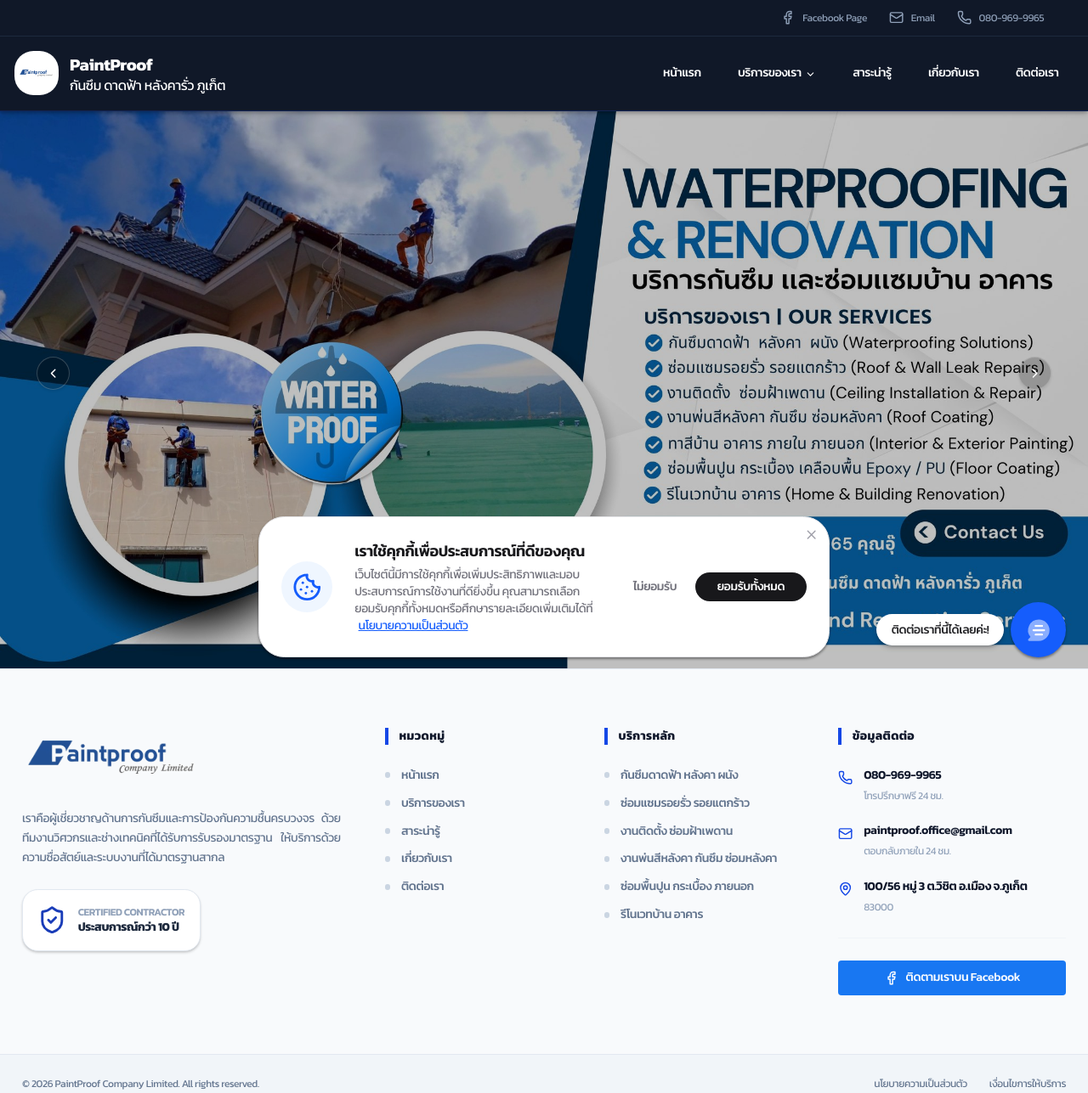
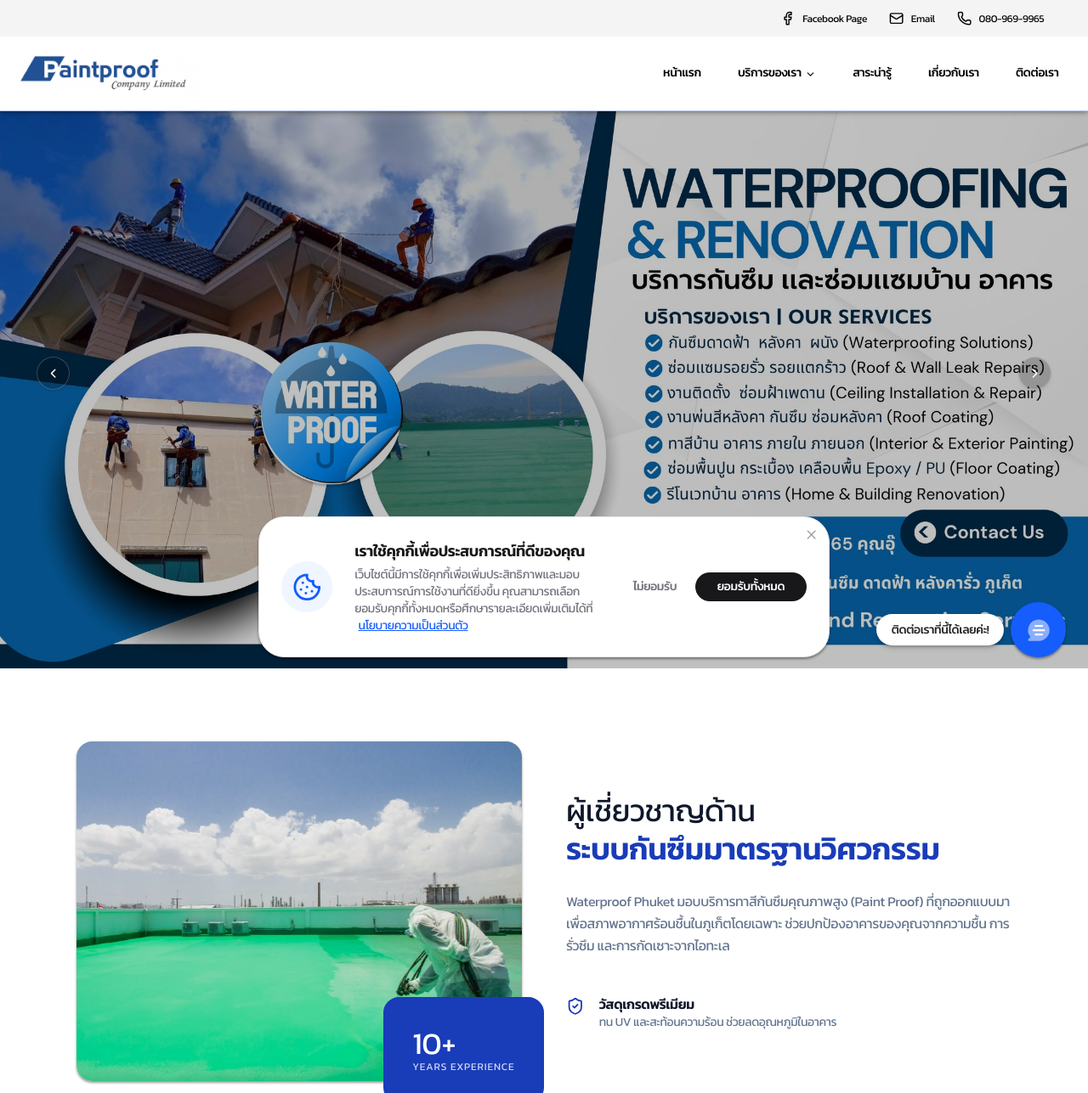
Before and after one commit to Mikku44/paintproofphuket, a Next.js app: page / in a window 1280 px wide. Shown: the top 1287 px of the page at 85% size. Built offline with nearby package versions, Linux system fonts and the light colour scheme.

Commit message:
feat : update home page

```diff
--- a/app/components/navbar.tsx
+++ b/app/components/navbar.tsx
@@ -41,16 +41,17 @@ export default function Navbar() {
   ];
 
   return (
-    <header className="w-full sticky top-0 z-50 border-b border-blue-800/30 bg-gray-900 shadow-lg">
+    <header className="w-full sticky top-0 z-50 border-b bg-white border-blue-800/30  shadow-lg">
       {/* --- TOP BAR --- */}
-      <section className="container-x w-full  h-10 border-b border-slate-800 flex items-center">
+      <div className="bg-zinc-100">
+        <section className="container-x w-full  h-10  border-slate-800 flex items-center">
           <div className="container mx-auto px-4 flex justify-end items-center h-full">
             <div className="flex items-center gap-6">
               {contactLinks.map((contact, index) => (
                 <a
                   key={index}
                   href={contact.href}
-                className="flex items-center gap-2 text-slate-400 hover:text-blue-400 transition-colors text-[12px]"
+                  className="flex items-center gap-2  hover:text-blue-400 transition-colors text-[12px]"
                 >
                   {contact.icon}
                   <span className="hidden sm:inline">{contact.label}</span>
@@ -59,24 +60,21 @@ export default function Navbar() {
             </div>
           </div>
         </section>
+      </div>
 
       {/* --- MAIN NAVBAR --- */}
       <section className="container-x mx-auto px-4 h-20 flex items-center justify-between">
         {/* Logo */}
         <Link href="/" className="flex items-center gap-3 group">
-          <div className="w-12 h-12 rounded-lg bg-white overflow-hidden p-1 shrink-0">
-            <img
-              src="/logo.jpg"
-              className="w-full h-full object-contain"
-              alt="PaintProof Phuket"
-            />
+         <div className="w-[220px] h-auto  flex items-center justify-center ">
+                <img src="/logo.jpg" alt="PaintProof Logo" className="mix-blend-darken" />
               </div>
-          <div className="flex flex-col leading-tight">
-            <span className="text-white font-bold text-xl ">PaintProof</span>
-            <span className="text-white  ">
+          {/* <div className="flex flex-col leading-tight">
+            <span className=" font-bold text-xl ">PaintProof</span>
+            <span className="  ">
               กันซึม ดาดฟ้า หลังคารั่ว ภูเก็ต
             </span>
-          </div>
+          </div> */}
         </Link>
 
         {/* Desktop Navigation */}
@@ -86,11 +84,11 @@ export default function Navbar() {
               <NavigationMenuItem key={item.label}>
                 {item.children ? (
                   <>
-                    <NavigationMenuTrigger className="bg-transparent text-white ">
+                    <NavigationMenuTrigger className="bg-transparent  ">
                       {item.label}
                     </NavigationMenuTrigger>
                     <NavigationMenuContent>
-                      <ul className="grid w-[240px] gap-1 p-2">
+                      <ul className="grid w-[240px] relative inset-0 left-0 gap-1 p-2">
                         {item.children.map((sub) => (
                           <li key={sub.href}>
                             <NavigationMenuLink
@@ -117,7 +115,7 @@ export default function Navbar() {
                     href={item.href}
                     className="group inline-flex h-10 w-max items-center justify-center
                     rounded-md bg-transparent px-4 py-2 text-sm
-                     font-medium text-white transition-colors ">
+                     font-medium  transition-colors ">
                       {item.label}
                     </NavigationMenuLink>
                   </div>
@@ -130,7 +128,7 @@ export default function Navbar() {
         {/* Mobile Menu (Drawer) */}
         <Sheet open={open} onOpenChange={setOpen}>
           <SheetTrigger asChild className="md:hidden">
-            <Button variant="ghost" size="icon" className="text-white hover:bg-gray-800">
+            <Button variant="ghost" size="icon" className=" hover:bg-blue-600/10">
               <Menu className="h-6 w-6" />
             </Button>
           </SheetTrigger>
--- a/app/page.tsx
+++ b/app/page.tsx
@@ -1,21 +1,154 @@
 import ImageCarousel from "./components/ImageCarousel";
 import { HOME_IMAGES } from "./const/app";
+import { ArrowRight, ShieldCheck, Paintbrush, Home as HomeIcon } from "lucide-react";
 
-
-
+// ข้อมูลบริการสำหรับ Grid
+const services = [
+  {
+    title: "กันซึมดาดฟ้า หลังคา ผนัง",
+    description: "ติดตั้งระบบกันซึมมาตรฐานสากล ป้องกันน้ำรั่วซึมเข้าสู่โครงสร้างอาคารอย่างถาวร",
+    image: "/images/service1.jpg"
+  },
+  {
+    title: "ซ่อมแซมรอยรั่ว รอยแตกร้าว",
+    description: "วิเคราะห์และแก้ไขปัญหารอยร้าวด้วยวัสดุประสานประสิทธิภาพสูง ทนทานต่อแรงมัดตัว",
+    image: "/images/service2.jpg"
+  },
+  {
+    title: "งานติดตั้ง ซ่อมฝ้าเพดาน",
+    description: "บริการงานฝ้าครบวงจร แก้ไขปัญหาฝ้าบวมชื้นจากน้ำรั่ว พร้อมตกแต่งให้เรียบเนียน",
+    image: "/images/service3.jpg"
+  },
+  {
+    title: "งานพ่นสีหลังคา ซ่อมหลังคา",
+    description: "ฟื้นฟูหลังคาเก่าให้ใหม่ด้วยสีสะท้อนความร้อน พร้อมระบบกันซึมคุณภาพสูง",
+    image: "/images/service4.jpg"
+  },
+  {
+    title: "ซ่อมพื้นปูน กระเบื้อง ภายนอก",
+    description: "ซ่อมบำรุงพื้นผิวภายนอก ปูกระเบื้อง และแก้ไขปัญหาพื้นแตกร้าวจากการทรุดตัว",
+    image: "/images/service5.jpg"
+  },
+  {
+    title: "รีโนเวทบ้าน อาคาร",
+    description: "ปรับปรุงอาคารเก่าให้ทันสมัย แข็งแรง และตอบโจทย์การใช้งานยุคใหม่",
+    image: "/images/service6.jpg"
+  }
+];
 
 export default async function Home() {
+  return (
+    <div className="flex flex-col bg-white dark:bg-zinc-950 min-h-screen">
+      {/* 1. Hero Section: Carousel */}
+      <ImageCarousel slides={HOME_IMAGES} />
 
+      {/* 2. Highlight Section: About PaintProof */}
+      <section className="py-20 border-b border-slate-50">
+        <div className="max-w-6xl mx-auto px-6 grid md:grid-cols-2 gap-12 items-center">
+          <div className="relative">
+            <img
+              src="/images/1.jpg"
+              alt="PaintProof Service"
+              className="w-full h-[400px] object-cover rounded-sm shadow-2xl"
+            />
+            <div className="absolute -bottom-6 -right-6 bg-blue-800 text-white p-8 hidden md:block rounded-sm">
+              <p className="text-4xl font-light">10+</p>
+              <p className="text-xs uppercase tracking-widest opacity-80">Years Experience</p>
+            </div>
+          </div>
 
+          <div className="space-y-6">
+            <h2 className="text-3xl md:text-4xl font-light text-slate-900 leading-tight">
+              ผู้เชี่ยวชาญด้าน <br />
+              <span className="font-semibold text-blue-800">ระบบกันซึมมาตรฐานวิศวกรรม</span>
+            </h2>
+            <p className="text-slate-500 leading-relaxed">
+              Waterproof Phuket มอบบริการทาสีกันซึมคุณภาพสูง (Paint Proof)
+              ที่ถูกออกแบบมาเพื่อสภาพอากาศร้อนชื้นในภูเก็ตโดยเฉพาะ
+              ช่วยปกป้องอาคารของคุณจากความชื้น การรั่วซึม และการกัดเซาะจากไอทะเล
+            </p>
 
-  return (
-    <div className="flex items-center flex-col bg-zinc-50 font-sans dark:bg-black">
-     <ImageCarousel slides={HOME_IMAGES} />
+            <div className="grid grid-cols-1 gap-4 pt-4">
+              <div className="flex gap-4 items-start">
+                <div className="mt-1"><ShieldCheck className="text-blue-800 size-5" /></div>
+                <div>
+                  <h3 className="font-semibold text-slate-900">วัสดุเกรดพรีเมียม</h3>
+                  <p className="text-sm text-slate-500">ทน UV และสะท้อนความร้อน ช่วยลดอุณหภูมิในอาคาร</p>
+                </div>
+              </div>
+            </div>
+          </div>
+        </div>
+      </section>
 
-     {/* <img
-     src="/waterproof.jpg"
-     className="h-full w-full object-cover"
-     alt="waterproof banner" /> */}
+      {/* 3. Services Grid Section */}
+      <section className="py-24 bg-slate-50/50">
+        <div className="max-w-6xl mx-auto px-6">
+          <div className="mb-16 text-center">
+            <h2 className="text-sm font-bold uppercase tracking-[0.3em] text-blue-800 mb-3">Our Services</h2>
+            <p className="text-3xl md:text-4xl font-light text-slate-900">บริการของเรา</p>
+          </div>
+
+          <div className="grid grid-cols-2 md:grid-cols-2 lg:grid-cols-3 md:gap-8 gap-1">
+            {services.map((service, index) => (
+              <div key={index} className="group bg-white border border-slate-100  overflow-hidden hover:shadow-xl transition-all duration-500">
+                <div className="aspect-[1/1] overflow-hidden relative">
+                  <img
+                    src={service.image}
+                    alt={service.title}
+                    className="w-full h-full object-cover transition-transform duration-700"
+                  />
+                  <a href="/services" className="absolute bottom-4 left-4
+                   items-center text-xs font-medium uppercase tracking-widest
+                   bg-white rounded-full  w-fit inline-flex px-4 py-2
+                     group-hover:text-blue-800 transition-colors">
+                    ดูรายละเอียด <ArrowRight className="ml-2 size-3" />
+                  </a>
+                </div>
+                <div className="md:block hidden p-8">
+                  <h3 className="text-lg font-semibold text-slate-900 mb-3 group-hover:text-blue-800 transition-colors">
+                    {service.title}
+                  </h3>
+                  <p className="text-slate-500 text-sm leading-relaxed mb-6">
+                    {service.description}
+                  </p>
+                  <a href="/services" className="inline-flex items-center text-xs font-bold uppercase tracking-widest text-slate-400 group-hover:text-blue-800 transition-colors">
+                    ดูรายละเอียด <ArrowRight className="ml-2 size-3" />
+                  </a>
+                </div>
+              </div>
+            ))}
+          </div>
+        </div>
+      </section>
+
+      {/* 4. CTA Section */}
+      <section className="py-20 bg-slate-900 text-white relative overflow-hidden">
+        <div className="max-w-4xl mx-auto px-6 text-center relative z-10">
+          <h2 className="text-2xl md:text-4xl font-light mb-6">
+            พร้อมแก้ไขปัญหา <span className="font-semibold">น้ำรั่วซึม</span> แล้วหรือยัง?
+          </h2>
+          <p className="text-slate-400 mb-10 text-lg">
+            บริการประเมินหน้างานฟรีในพื้นที่ภูเก็ต โดยทีมช่างผู้เชี่ยวชาญที่มีประสบการณ์ยาวนาน
+          </p>
+          <div className="flex flex-wrap justify-center gap-4">
+            <a
+              href="/contact"
+              className="px-10 py-4 bg-blue-700 hover:bg-blue-600 text-white text-xs font-bold uppercase tracking-widest transition-all rounded-full"
+            >
+              ติดต่อสอบถามฟรี
+            </a>
+            <a
+              href="tel:0809699965"
+              className="px-10 py-4 border border-slate-700 hover:bg-white hover:text-slate-900 text-white text-xs font-bold uppercase tracking-widest transition-all rounded-full"
+            >
+              โทรเลย: 080-969-9965
+            </a>
+          </div>
+        </div>
+        {/* Background Decorative Element */}
+        <div className="absolute top-0 right-0 w-64 h-64 bg-blue-800/10 rounded-full -mr-32 -mt-32 blur-3xl"></div>
+      </section>
     </div>
   );
 }
```
Also changed, not shown: public/images/service6.jpg. Lines whose indentation alone changed are shown as unchanged.
